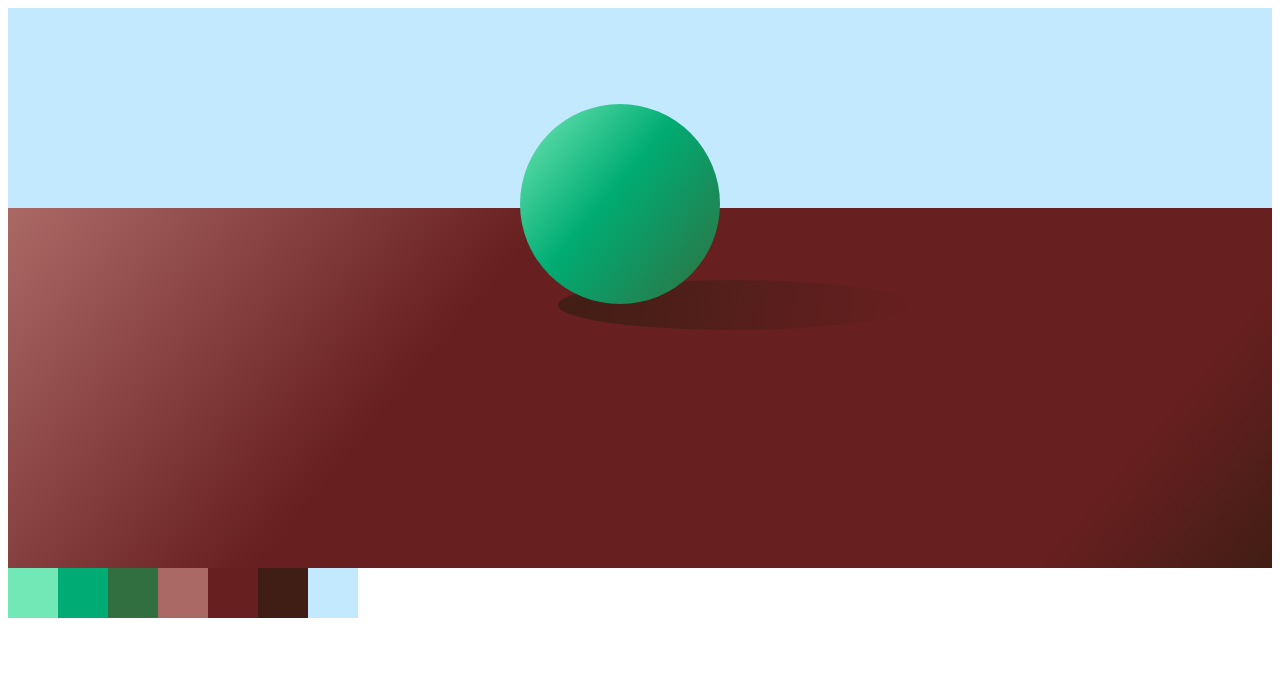
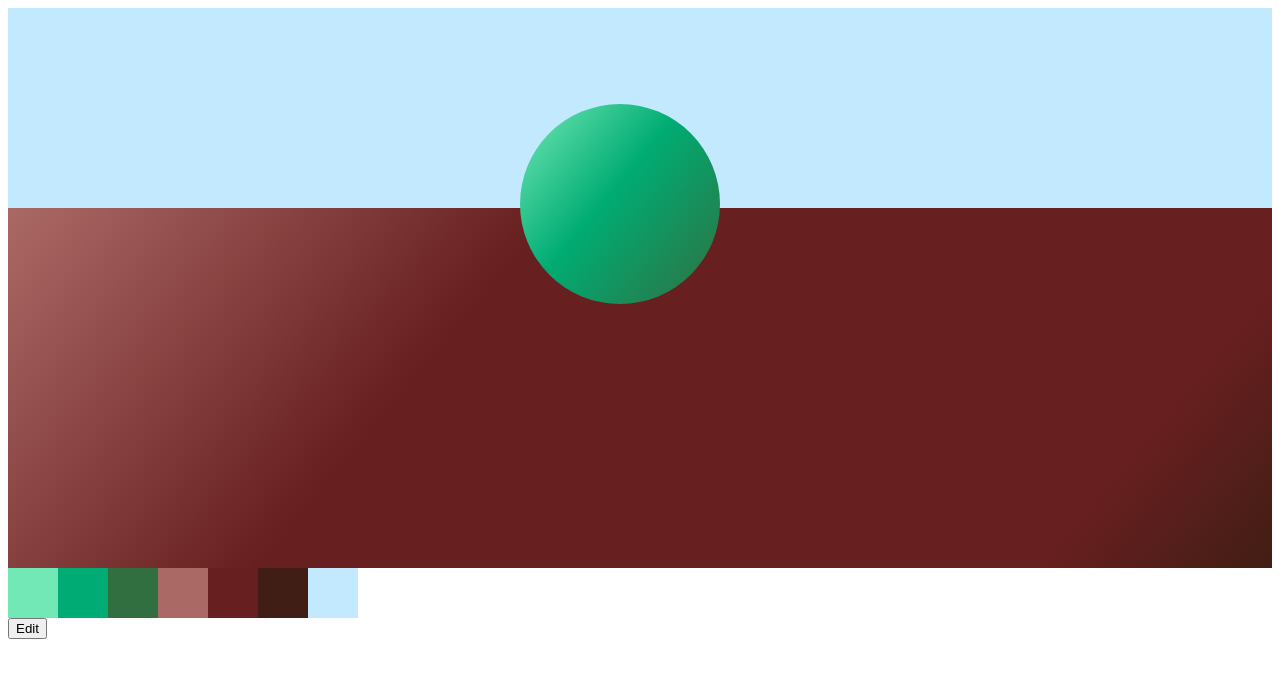
Before and after one commit to celltowertrees/painting-simulator, a SvelteKit app: page / in a window 1280 px wide. Shown: the top 678 px of the page. Built offline with nearby package versions, Linux system fonts and the light colour scheme.

Commit message:
put sphere in separate file

```diff
--- /dev/null
+++ b/src/lib/components/sphere.svelte
@@ -0,0 +1,27 @@
+<script>
+    export let light;
+    export let initial;
+    export let shadows;
+</script>
+
+<div class="sphere" style="
+    --sphere-light: {light};
+    --sphere: {initial};
+    --sphere-shadow: {shadows};
+"></div>
+
+<style>
+    .sphere {
+        z-index: 2;
+        position: absolute;
+        top: 12vh;
+        left: 40vw;
+        height: 200px;
+        width: 200px;
+        border-radius: 50%;
+        margin: 0 auto;
+        background: linear-gradient(
+            -230deg, var(--sphere-light) 0%, var(--sphere) 45%, var(--sphere-shadow) 100%
+        );
+    }
+</style>
--- /dev/null
+++ b/src/lib/utils/mixers.js
@@ -0,0 +1,16 @@
+import chroma from 'chroma-js';
+
+export function getLight(background, baseColor) {
+// if ambient background is lighter than n
+// return brightened color mixed with background
+// else return brightened color
+    return chroma.mix(background, baseColor, 0.85, 'lab').brighten();
+}
+
+export function getShadow(baseColor) {
+    // if ambient background is darker than n
+    // return darkened color mixed with background
+    // else return darkened color
+
+    return chroma(baseColor).darken();
+}
--- a/src/routes/+page.svelte
+++ b/src/routes/+page.svelte
@@ -1,6 +1,7 @@
 <script>
   import chroma from 'chroma-js';
-  import { onMount } from 'svelte';
+  import { getLight, getShadow } from '../lib/utils/mixers.js';
+  import Sphere from '../lib/components/sphere.svelte';
 
   let initial = {
     sphere: '#00ac73',
@@ -8,20 +9,7 @@
     ground: '#671f1f',
   }
 
-  function getLight(baseColor) {
-    // if ambient background is lighter than n
-    // return brightened color mixed with background
-    // else return brightened color
-    return chroma.mix(initial.background, baseColor, 0.85, 'lab').brighten();
-  }
-
-  function getShadow(baseColor) {
-    // if ambient background is darker than n
-    // return darkened color mixed with background
-    // else return darkened color
-
-    return chroma(baseColor).darken();
-  }
+  $: editMode = false;
 
   $: shadows = {
     sphere: chroma.mix(initial.ground, getShadow(initial.sphere), 0.85, 'lab'), // account for reflection of ground here IF bg is brighter than object
@@ -29,8 +17,8 @@
   }
 
   $: light = {
-    sphere: getLight(initial.sphere),
-    ground: getLight(initial.ground),
+    sphere: getLight(initial.background, initial.sphere),
+    ground: getLight(initial.background, initial.ground),
   }
 
   $: palette = [
@@ -50,18 +38,18 @@
 </svelte:head>
 
 <div class="background" style="--background: {initial.background};">
-    <div class="sphere" style="
-    --sphere-light: {light.sphere};
-    --sphere: {initial.sphere};
-    --sphere-shadow: {shadows.sphere};
-  "></div>
+
+  <Sphere
+    light={light.sphere}
+    shadows={shadows.sphere}
+    initial={initial.sphere}
+  />
 
   <div class="ground" style="
     --ground-light: {light.ground};
     --ground: {initial.ground};
     --ground-dark: {shadows.ground};
   ">
-    <div class="ground-shadow" style="--ground-shadow: {shadows.ground}"></div>
   </div>
 </div>
 
@@ -69,6 +57,15 @@
   {#each palette as color}
     <div class="color" style="background: {color};"></div>
   {/each}
+</div>
+
+<div class="controls">
+    <button on:click={() => editMode = !editMode}>Edit</button>
+    {#if editMode}
+        <input type="color" bind:value={initial.sphere} />
+        <input type="color" bind:value={initial.ground} />
+        <input type="color" bind:value={initial.background} />
+    {/if}
 </div>
 
 <style>
```
